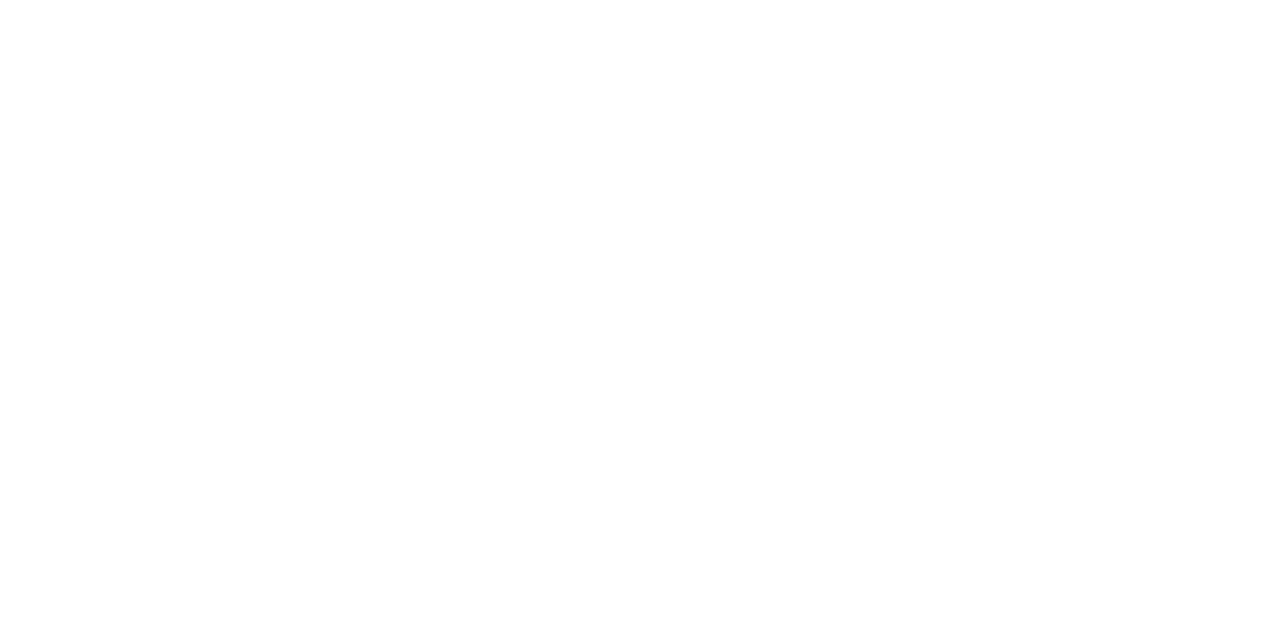
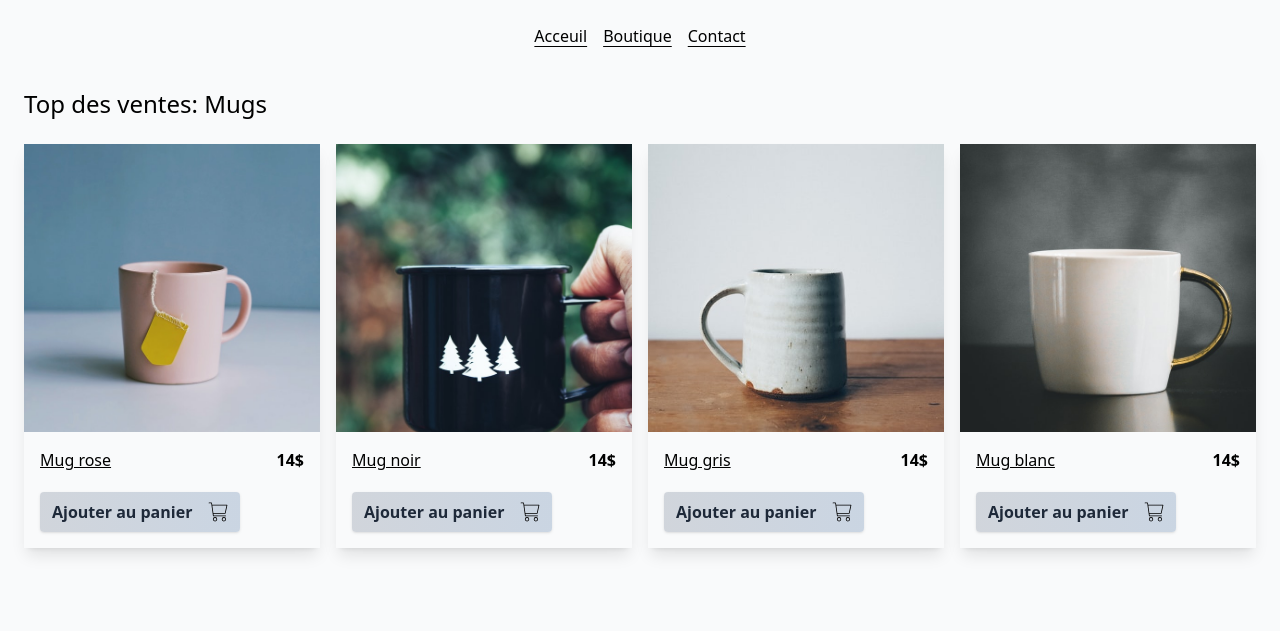
Before and after one commit to Fayecodeur/cours-tailwindcss-v4, a plain HTML site: page Composants/6.Liste-e-commerce/2.resolution.html in a window 1280 px wide. Drawn offline with nearby package versions, Linux system fonts and the light colour scheme.

Commit message:
finition du tp

```diff
--- a/Composants/6.Liste-e-commerce/2.resolution.html
+++ b/Composants/6.Liste-e-commerce/2.resolution.html
@@ -1,5 +1,6 @@
 <!DOCTYPE html>
 <html lang="fr">
+
 <head>
   <meta charset="UTF-8" />
   <meta http-equiv="X-UA-Compatible" content="IE=edge" />
@@ -7,5 +8,106 @@
   <title>Ecommerce</title>
   <script src="https://cdn.jsdelivr.net/npm/@tailwindcss/browser@4"></script>
 </head>
-  <body></body>
+
+<body class="bg-gray-50">
+  <main>
+    <header>
+      <nav class="p-6 flex justify-center gap-4">
+        <a href="#" class="underline underline-offset-4">Acceuil</a>
+        <a href="#" class="underline underline-offset-4">Boutique</a>
+        <a href="#" class="underline underline-offset-4">Contact</a>
+      </nav>
+    </header>
+    <section class="container mx-auto px-6 pt-4 pb-20">
+      <h1 class="text-xl md:text-2xl font-thin mb-6">Top des ventes: Mugs</h1>
+      <ul class="grid sm:grid-cols-2 md:grid-cols-3 lg:grid-cols-4 gap-4">
+        <li class="shadow-lg hover:-translate-y-0.5 transition-transform will-change-transform">
+          <a href="#rose">
+            <img src="images/mug1.jpg" class="h-72 w-full object-cover" alt="" />
+          </a>
+          <div class="p-4">
+            <div class="flex justify-between gap-4 mb-5">
+              <p>
+                <a href="#rose" class="underline">Mug rose</a>
+              </p>
+              <span class="font-semibold">14$</span>
+            </div>
+            <button
+              class="bg-gradient-to-r from-gray-300 to-slate-300 px-3 py-2 rounded-sm shadow flex justify-between gap-4 items-center text-gray-800 font-semibold cursor-pointer">
+              <span>Ajouter au panier</span>
+              <span>
+                <img src="images/cart.svg" class="w-5" alt="" />
+              </span>
+            </button>
+          </div>
+        </li>
+
+        <li class="shadow-lg hover:-translate-y-0.5 transition-transform will-change-transform">
+          <a href="#rose">
+            <img src="images/mug2.jpg" class="h-72 w-full object-cover" alt="" />
+          </a>
+          <div class="p-4">
+            <div class="flex justify-between gap-4 mb-5">
+              <p>
+                <a href="#rose" class="underline">Mug noir</a>
+              </p>
+              <span class="font-semibold">14$</span>
+            </div>
+            <button
+              class="bg-gradient-to-r from-gray-300 to-slate-300 px-3 py-2 rounded-sm shadow flex justify-between gap-4 items-center text-gray-800 font-semibold cursor-pointer">
+              <span>Ajouter au panier</span>
+              <span>
+                <img src="images/cart.svg" class="w-5" alt="" />
+              </span>
+            </button>
+          </div>
+        </li>
+
+        <li class="shadow-lg hover:-translate-y-0.5 transition-transform will-change-transform">
+          <a href="#rose">
+            <img src="images/mug3.jpg" class="h-72 w-full object-cover" alt="" />
+          </a>
+          <div class="p-4">
+            <div class="flex justify-between gap-4 mb-5">
+              <p>
+                <a href="#rose" class="underline">Mug gris</a>
+              </p>
+              <span class="font-semibold">14$</span>
+            </div>
+            <button
+              class="bg-gradient-to-r from-gray-300 to-slate-300 px-3 py-2 rounded-sm shadow flex justify-between gap-4 items-center text-gray-800 font-semibold cursor-pointer">
+              <span>Ajouter au panier</span>
+              <span>
+                <img src="images/cart.svg" class="w-5" alt="" />
+              </span>
+            </button>
+          </div>
+        </li>
+
+        <li class="shadow-lg hover:-translate-y-0.5 transition-transform will-change-transform">
+          <a href="#rose">
+            <img src="images/mug4.jpg" class="h-72 w-full object-cover" alt="" />
+          </a>
+          <div class="p-4">
+            <div class="flex justify-between gap-4 mb-5">
+              <p>
+                <a href="#rose" class="underline">Mug blanc</a>
+              </p>
+              <span class="font-semibold">14$</span>
+            </div>
+            <button
+              class="bg-gradient-to-r from-gray-300 to-slate-300 px-3 py-2 rounded-sm shadow flex justify-between gap-4 items-center text-gray-800 font-semibold cursor-pointer">
+              <span>Ajouter au panier</span>
+              <span>
+                <img src="images/cart.svg" class="w-5" alt="" />
+              </span>
+            </button>
+          </div>
+        </li>
+
+      </ul>
+    </section>
+  </main>
+</body>
+
 </html>
```
Lines whose indentation alone changed are shown as unchanged.
